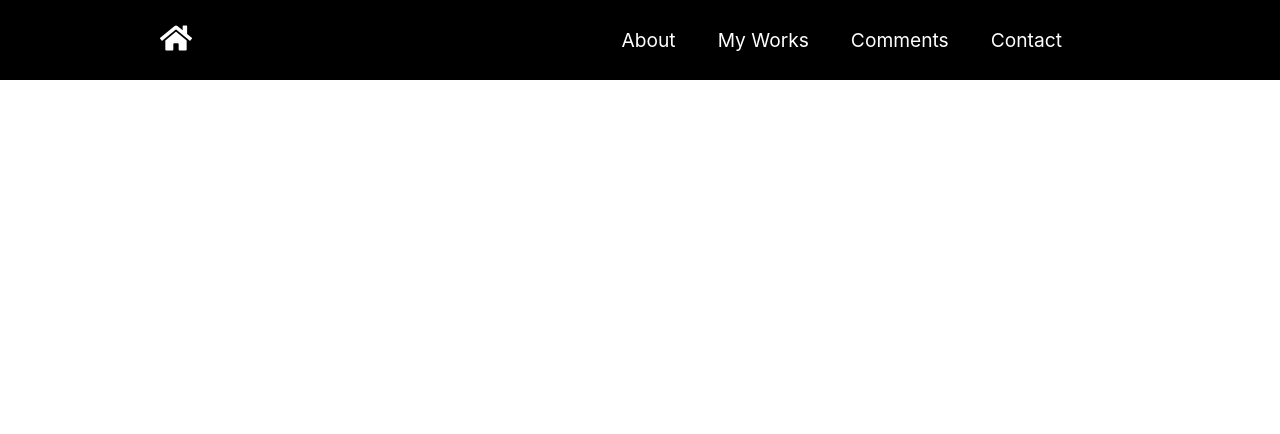
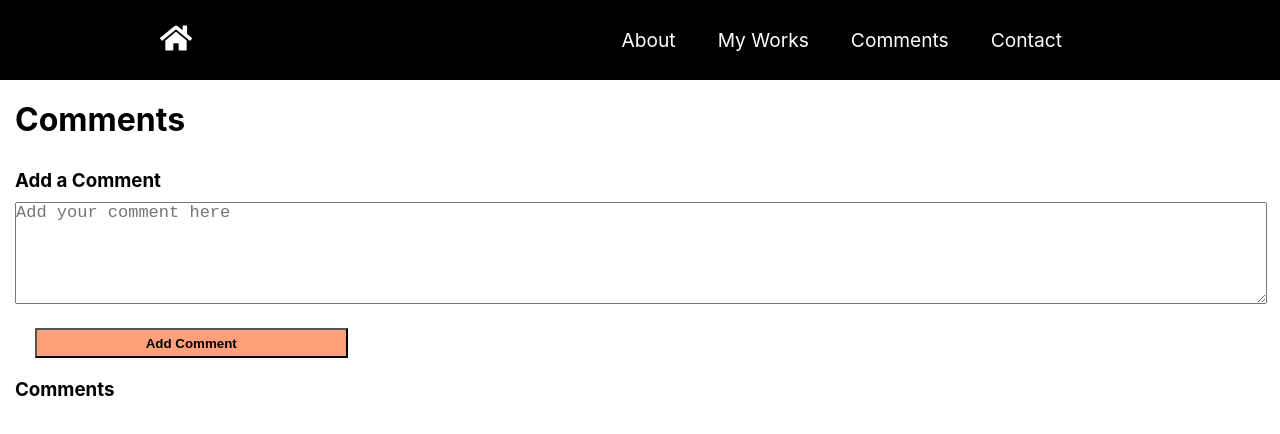
Before and after one commit to yetgins/portfolio, a React (Create React App) app: page /comments in a window 1280 px wide. Shown: the top 434 px of the page. Built offline with nearby package versions, Linux system fonts and the light colour scheme.

Commit message:
Add Comment component

```diff
--- /dev/null
+++ b/src/components/Comment/Comment.js
@@ -0,0 +1,95 @@
+import React, { useCallback, useState, useEffect, useRef } from "react";
+import {
+  CommentContainer,
+  AddedComment,
+  NewComment,
+  Button,
+  CommentBox,
+  CommentNumber,
+  CommentHeader
+} from "./Comment.styles";
+import Input from "./Input";
+
+const Comment = () => {
+  const [userInput, setUserInput] = useState("");
+  const [comments, setComments] = useState([]);
+  const refInput = useRef(null);
+
+  const handleButtonClick = () => {
+    setComments((prevComments) => [...prevComments,userInput ]);
+  };
+
+  const removeHandleButtonClick = (i) => {
+    console.log(comments);
+    if (i >= 0) {
+      comments.splice(i, 1);
+      setComments(comments);
+    }
+    console.log(comments)
+  };
+
+  const handleUserInputChange = (event) => {
+    const value = event.target.value;
+    setUserInput(value);
+  };
+
+  /*useEffect(() => {
+    // degisiklik oldugunda calis
+    console.log("useEffect calisti");
+    refInput.current.focus();
+
+  });*/
+
+
+  const checkUserInput = useCallback(() => {
+    if (userInput.length > 0) {
+    }
+  }, [userInput]);
+
+  /*const checkComments =useCallback(()=>{
+    if (comments.length > 1){
+    }
+  },[comments]);*/
+
+  useEffect(() => {
+    // degisiklik oldugunda calis
+    checkUserInput();
+    console.log("useEffect calisti - userIput:" + userInput);
+  }, [userInput]);
+
+  useEffect(() => {
+    removeHandleButtonClick();
+    console.log("useEffect calisti - checkComments:" + comments);
+  })
+
+
+  console.log(comments);
+  return (
+    <CommentContainer>
+      <h1>Comments</h1>
+      <NewComment>
+        <CommentHeader>Add a Comment</CommentHeader>
+        <Input
+          value={userInput}
+          onChange={handleUserInputChange}
+          ref={refInput}
+          placeholder="Add your comment here"
+          required
+        ></Input>
+        <Button onClick={()=>handleButtonClick()}>Add Comment</Button>
+      </NewComment>
+        <CommentHeader>Comments</CommentHeader>
+      {comments?.map((comment, index) => (
+        <>
+        <AddedComment>
+          <CommentNumber>{`${index+1}.`}</CommentNumber>
+          <CommentBox>{comment}</CommentBox>
+          <Button onClick={()=>removeHandleButtonClick(index)}>Delete</Button>
+        </AddedComment>
+        </>
+      ))}
+    </CommentContainer>
+  );
+};
+
+export default Comment;
--- /dev/null
+++ b/src/components/Comment/Comment.styles.js
@@ -0,0 +1,45 @@
+import styled from 'styled-components';
+
+export const CommentContainer = styled.div`
+    margin-top:100px;
+    flex-grow:1;
+`;
+export const CommentHeader =styled.h3`
+    margin-top:20px;
+    margin-bottom:10px;
+`;
+
+export const AddedComment=styled.div`
+    display:flex;
+`;
+
+export const NewComment = styled.div`
+    margin-top:30px;
+`;
+
+export const CommentBox = styled.p`
+    margin-top:20px;
+    background-color:gainsboro;
+    font-size:17px;
+`;
+
+export const InputStyle=styled.textarea`
+    height:100px;
+    width:100%;
+    font-size:17px;
+`;
+
+export const Button=styled.button`
+    margin-top:20px;
+    margin-left:20px;
+    width:25%;
+    height:30px;
+    background-color:lightsalmon;
+    font-weight:bold;
+`;
+
+export const CommentNumber=styled.p`
+    margin-left:10px;
+    font-size:18px;
+    font-weight:bold;
+`;
--- /dev/null
+++ b/src/components/Comment/Input.js
@@ -0,0 +1,16 @@
+import React, { forwardRef, useImperativeHandle, useRef } from 'react';
+import {InputStyle} from './Comment.styles';
+
+const Input = forwardRef((props, ref) => {
+  const inputRef = useRef();
+
+  useImperativeHandle(ref, () => ({
+    focus: () => {
+      inputRef.current.focus();
+    },
+  }));
+
+  return <InputStyle ref={inputRef} {...props} />;
+});
+
+export default Input;
--- a/src/screens/CommentPage.js
+++ b/src/screens/CommentPage.js
@@ -1,12 +1,12 @@
 import React from 'react'
-//import Comment from '../components/Comment/Comment'
+import Comment from '../components/Comment/Comment'
 import NavBar from '../components/NavBar/NavBar'
 
 const CommentPage = () => {
     return (
         <div>
             <NavBar />
-
+            <Comment />
         </div>
     )
 }
```
